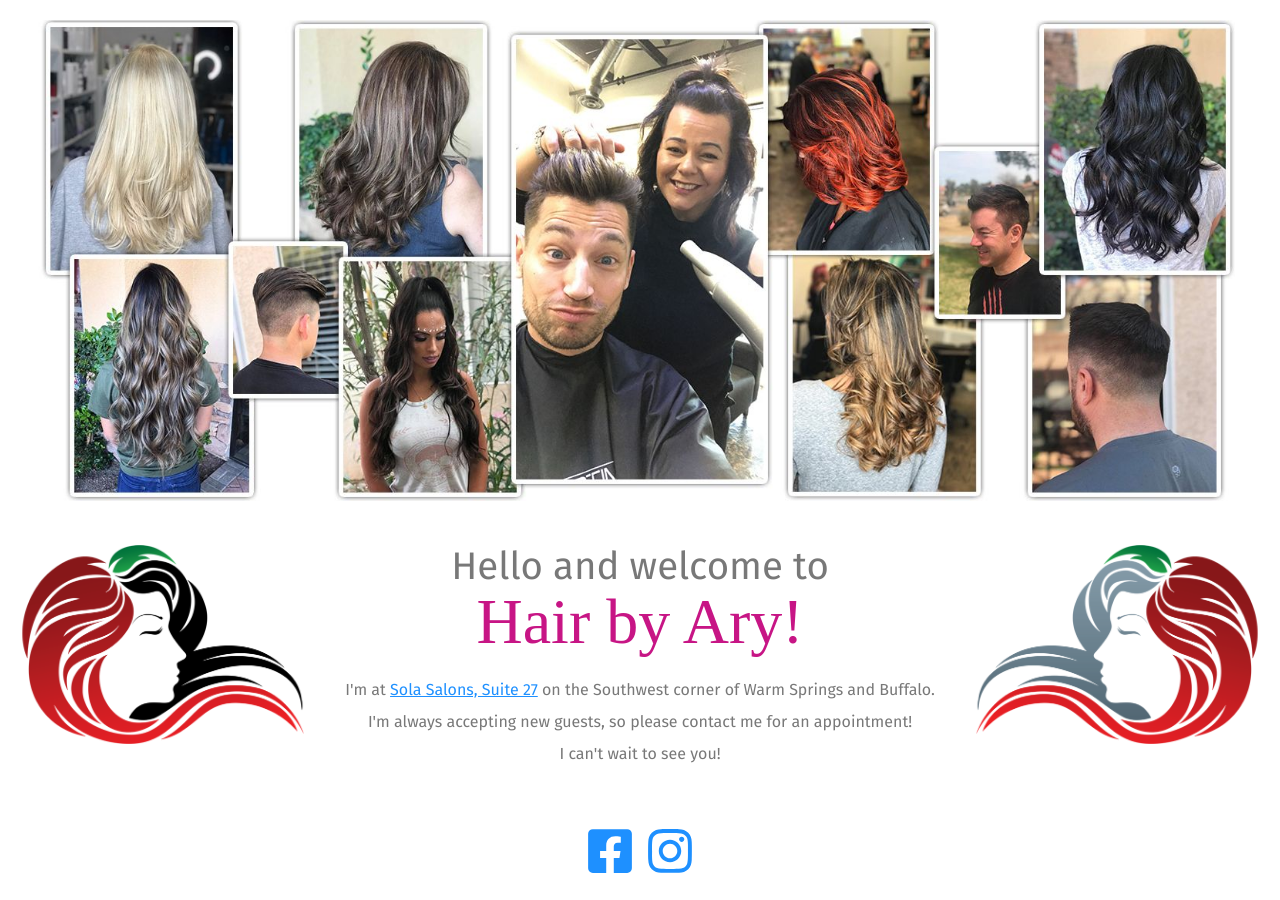
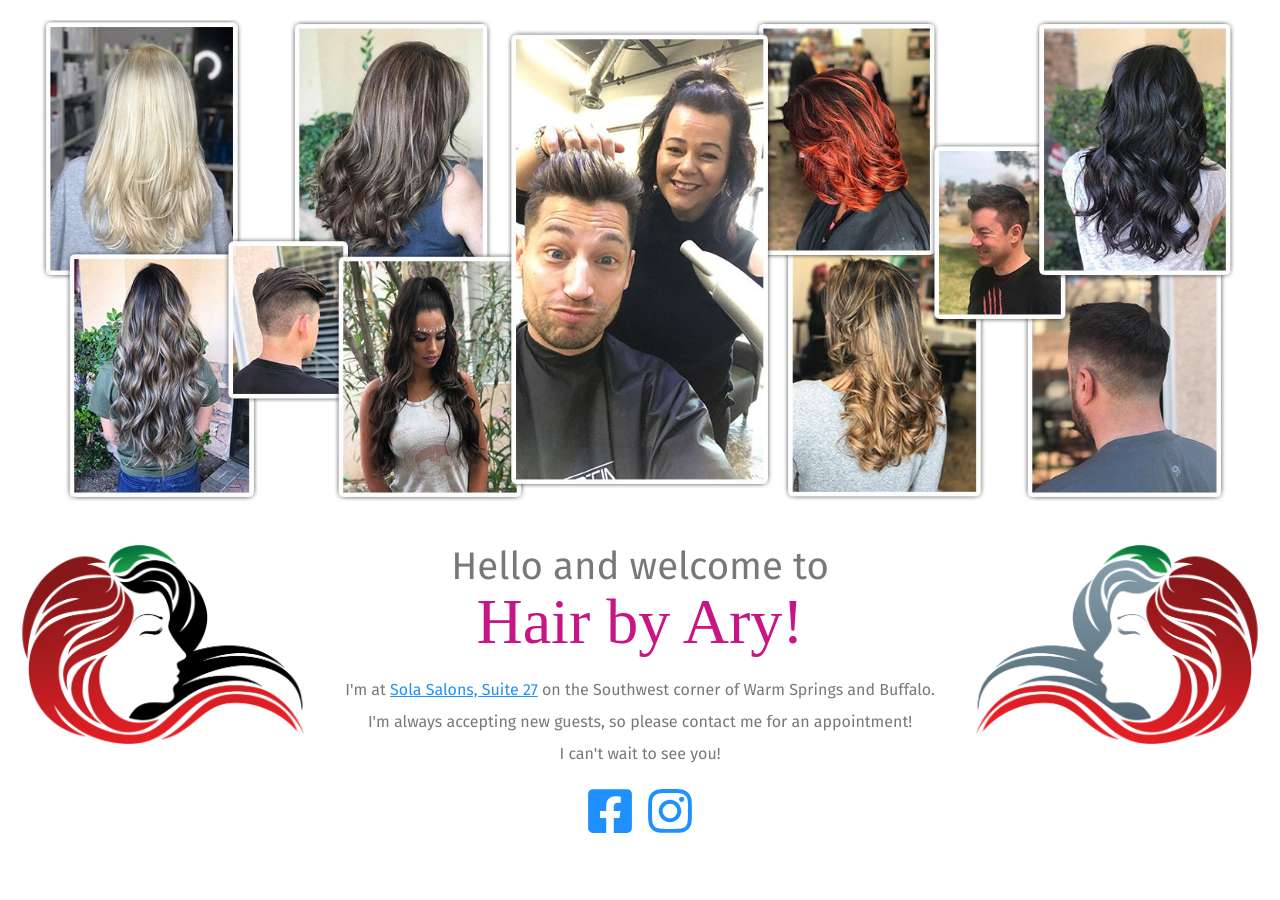
Before and after one commit to pkunzipula/gatsby, a Gatsby app: page / in a window 1280 px wide. Built offline with nearby package versions, Linux system fonts and the light colour scheme; a web font is replaced by a local one.

Commit message:
Restructured

```diff
--- a/src/pages/index.js
+++ b/src/pages/index.js
@@ -18,12 +18,13 @@ export default () => (
                 <p>I'm at <a href="https://goo.gl/maps/jnFSr4xLdDK943ED9">Sola Salons, Suite 27</a> on the Southwest corner of Warm Springs and Buffalo.<br/>
                 I'm always accepting new guests, so please contact me for an appointment!<br/>
                 I can't wait to see you!</p>
+                <a href="https://facebook.com/hairbyary"><svg aria-hidden="true" focusable="false" data-prefix="fab" data-icon="facebook-square" class="svg-inline--fa fa-facebook-square fa-w-14" role="img" xmlns="http://www.w3.org/2000/svg" viewBox="0 0 448 512"><path fill="currentColor" d="M400 32H48A48 48 0 0 0 0 80v352a48 48 0 0 0 48 48h137.25V327.69h-63V256h63v-54.64c0-62.15 37-96.48 93.67-96.48 27.14 0 55.52 4.84 55.52 4.84v61h-31.27c-30.81 0-40.42 19.12-40.42 38.73V256h68.78l-11 71.69h-57.78V480H400a48 48 0 0 0 48-48V80a48 48 0 0 0-48-48z"></path></svg></a>
+                <a href="https://www.instagram.com/explore/tags/hairbyary/"><svg aria-hidden="true" focusable="false" data-prefix="fab" data-icon="instagram" class="svg-inline--fa fa-instagram fa-w-14" role="img" xmlns="http://www.w3.org/2000/svg" viewBox="0 0 448 512"><path fill="currentColor" d="M224.1 141c-63.6 0-114.9 51.3-114.9 114.9s51.3 114.9 114.9 114.9S339 319.5 339 255.9 287.7 141 224.1 141zm0 189.6c-41.1 0-74.7-33.5-74.7-74.7s33.5-74.7 74.7-74.7 74.7 33.5 74.7 74.7-33.6 74.7-74.7 74.7zm146.4-194.3c0 14.9-12 26.8-26.8 26.8-14.9 0-26.8-12-26.8-26.8s12-26.8 26.8-26.8 26.8 12 26.8 26.8zm76.1 27.2c-1.7-35.9-9.9-67.7-36.2-93.9-26.2-26.2-58-34.4-93.9-36.2-37-2.1-147.9-2.1-184.9 0-35.8 1.7-67.6 9.9-93.9 36.1s-34.4 58-36.2 93.9c-2.1 37-2.1 147.9 0 184.9 1.7 35.9 9.9 67.7 36.2 93.9s58 34.4 93.9 36.2c37 2.1 147.9 2.1 184.9 0 35.9-1.7 67.7-9.9 93.9-36.2 26.2-26.2 34.4-58 36.2-93.9 2.1-37 2.1-147.8 0-184.8zM398.8 388c-7.8 19.6-22.9 34.7-42.6 42.6-29.5 11.7-99.5 9-132.1 9s-102.7 2.6-132.1-9c-19.6-7.8-34.7-22.9-42.6-42.6-11.7-29.5-9-99.5-9-132.1s-2.6-102.7 9-132.1c7.8-19.6 22.9-34.7 42.6-42.6 29.5-11.7 99.5-9 132.1-9s102.7-2.6 132.1 9c19.6 7.8 34.7 22.9 42.6 42.6 11.7 29.5 9 99.5 9 132.1s2.7 102.7-9 132.1z"></path></svg></a>
             </div>
             <div>
                 <img src={`../../logoOnBlack.png`} alt="Spicy Hair by Ary Logo" />
             </div>
         </div>
-       <a href="https://facebook.com/hairbyary"><svg aria-hidden="true" focusable="false" data-prefix="fab" data-icon="facebook-square" class="svg-inline--fa fa-facebook-square fa-w-14" role="img" xmlns="http://www.w3.org/2000/svg" viewBox="0 0 448 512"><path fill="currentColor" d="M400 32H48A48 48 0 0 0 0 80v352a48 48 0 0 0 48 48h137.25V327.69h-63V256h63v-54.64c0-62.15 37-96.48 93.67-96.48 27.14 0 55.52 4.84 55.52 4.84v61h-31.27c-30.81 0-40.42 19.12-40.42 38.73V256h68.78l-11 71.69h-57.78V480H400a48 48 0 0 0 48-48V80a48 48 0 0 0-48-48z"></path></svg></a>
-       <a href="https://www.instagram.com/explore/tags/hairbyary/"><svg aria-hidden="true" focusable="false" data-prefix="fab" data-icon="instagram" class="svg-inline--fa fa-instagram fa-w-14" role="img" xmlns="http://www.w3.org/2000/svg" viewBox="0 0 448 512"><path fill="currentColor" d="M224.1 141c-63.6 0-114.9 51.3-114.9 114.9s51.3 114.9 114.9 114.9S339 319.5 339 255.9 287.7 141 224.1 141zm0 189.6c-41.1 0-74.7-33.5-74.7-74.7s33.5-74.7 74.7-74.7 74.7 33.5 74.7 74.7-33.6 74.7-74.7 74.7zm146.4-194.3c0 14.9-12 26.8-26.8 26.8-14.9 0-26.8-12-26.8-26.8s12-26.8 26.8-26.8 26.8 12 26.8 26.8zm76.1 27.2c-1.7-35.9-9.9-67.7-36.2-93.9-26.2-26.2-58-34.4-93.9-36.2-37-2.1-147.9-2.1-184.9 0-35.8 1.7-67.6 9.9-93.9 36.1s-34.4 58-36.2 93.9c-2.1 37-2.1 147.9 0 184.9 1.7 35.9 9.9 67.7 36.2 93.9s58 34.4 93.9 36.2c37 2.1 147.9 2.1 184.9 0 35.9-1.7 67.7-9.9 93.9-36.2 26.2-26.2 34.4-58 36.2-93.9 2.1-37 2.1-147.8 0-184.8zM398.8 388c-7.8 19.6-22.9 34.7-42.6 42.6-29.5 11.7-99.5 9-132.1 9s-102.7 2.6-132.1-9c-19.6-7.8-34.7-22.9-42.6-42.6-11.7-29.5-9-99.5-9-132.1s-2.6-102.7 9-132.1c7.8-19.6 22.9-34.7 42.6-42.6 29.5-11.7 99.5-9 132.1-9s102.7-2.6 132.1 9c19.6 7.8 34.7 22.9 42.6 42.6 11.7 29.5 9 99.5 9 132.1s2.7 102.7-9 132.1z"></path></svg></a>
+
     </div>
 )
```
